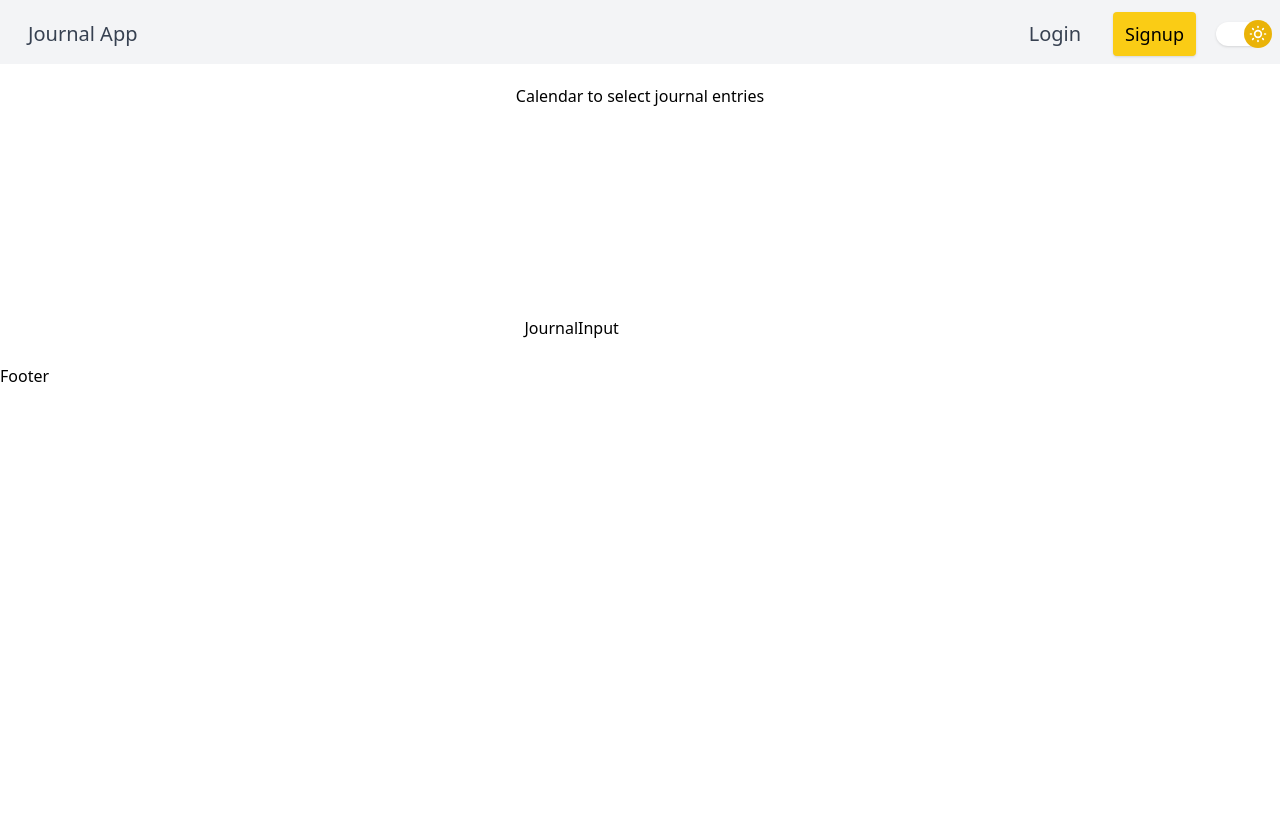
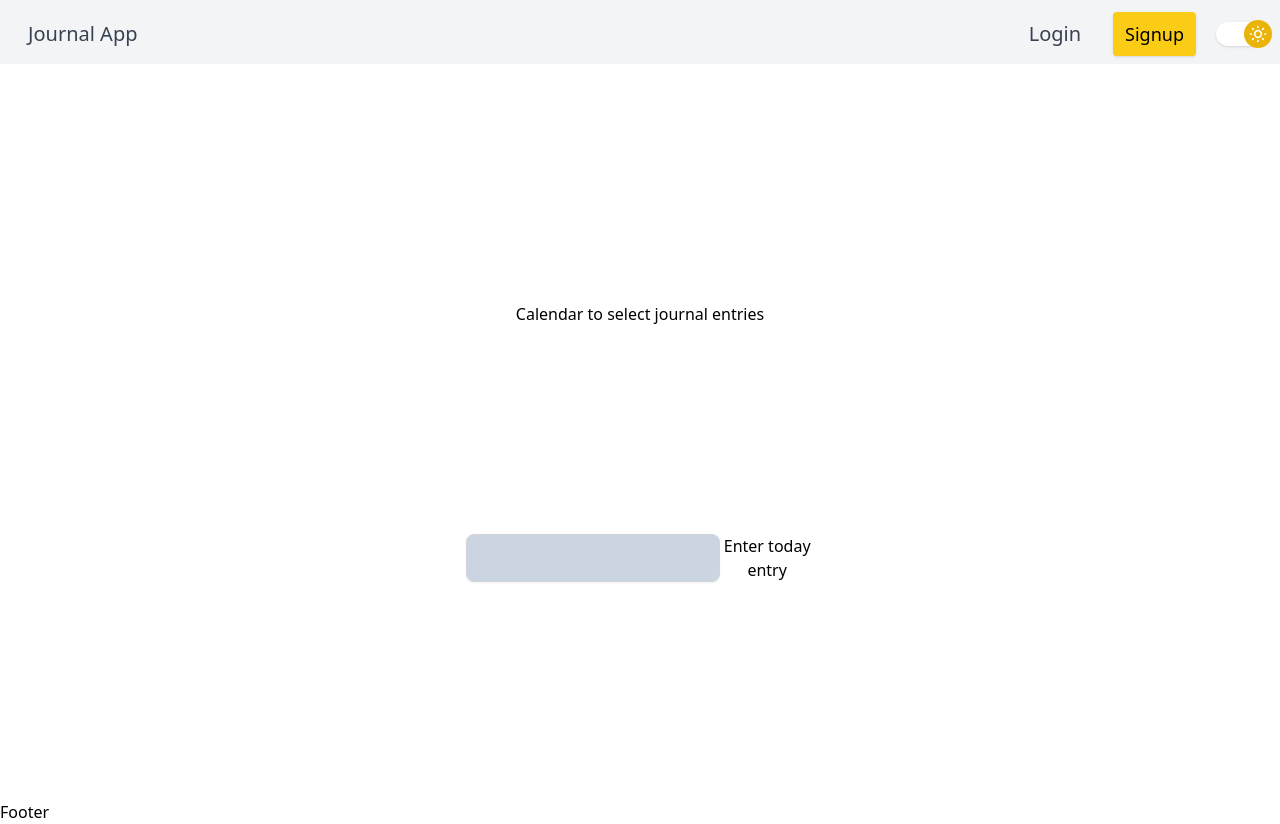
Before and after one commit to mhgamboa/diaray-app, a Next.js app: page /home in a window 1280 px wide. Before the commit the page ends 800 px from the top, so only its background shows below. Built offline with nearby package versions, Linux system fonts and the light colour scheme.

Commit message:
Work on login and form input

```diff
--- a/components/JournalInput.js
+++ b/components/JournalInput.js
@@ -2,10 +2,17 @@ import React from "react";
 
 export default function JournalInput() {
   return (
-    <section>
-      JournalInput
-      <form>
-        <input type="text" name="journal" id="journal" height={10} width="10" />
+    <section className="flex justify-center w-11/12 md:max-w-3xl">
+      <form className="w-full flex justify-center">
+        <input
+          type="text"
+          name="journal"
+          id="journal"
+          height={10}
+          width="10"
+          className="w-full bg-slate-300 border border-gray-300 rounded-lg shadow-sm dark:bg-gray-800 dark:text-white px-2 focus:border-indigo-500"
+        />
+        <button type="submit">Enter today entry</button>
       </form>
     </section>
   );
--- a/components/layout/Header.js
+++ b/components/layout/Header.js
@@ -15,7 +15,7 @@ const Header = ({ toggleDark, dark }) => {
   const font = "text-gray-700 dark:text-white hover:text-black py-5 px-3 md:text-xl";
   const section = "flex items-center justify-between space-x-5";
   return (
-    <div>
+    <header>
       <nav className="bg-gray-100 dark:bg-black h-16 fixed inset-x-0 z-10">
         {/* Content Width */}
         <div className="max-w-6xl lg:max-w-7xl mx-auto px-4">
@@ -86,7 +86,7 @@ const Header = ({ toggleDark, dark }) => {
           <DarkModeButton toggleDark={toggleDark} dark={dark} />
         </div>
       </div>
-    </div>
+    </header>
   );
 };
 
--- a/components/layout/Layout.js
+++ b/components/layout/Layout.js
@@ -9,7 +9,7 @@ const Layout = ({ children }) => {
   return (
     <div className={dark}>
       <Header toggleDark={toggleDark} dark={dark} />
-      <div className="pt-16">{children}</div>
+      <main className="pt-16 min-h-screen flex items-center justify-center">{children}</main>
       <Footer />
     </div>
   );
--- a/pages/home.js
+++ b/pages/home.js
@@ -2,13 +2,12 @@ import JournalInput from "../components/JournalInput.js";
 export default function Home() {
   return (
     <>
-      <main className="flex flex-col items-center space-y-52 mt-5">
+      <div className="flex flex-col items-center space-y-52 mt-5">
         <div>
           <h1>Calendar to select journal entries</h1>
         </div>
-
         <JournalInput />
-      </main>
+      </div>
     </>
   );
 }
--- a/pages/login/index.js
+++ b/pages/login.js
@@ -3,14 +3,14 @@ import Head from "next/head";
 
 const Login = () => {
   return (
-    <div>
+    <>
       <Head>
         <title>Journal App - Login</title>
-        <meta name="description" content="Generated by create next app" />
+        <meta name="description" content="Login Page for journal app" />
         <link rel="icon" href="/favicon.ico" />
       </Head>
-      <main>Login</main>
-    </div>
+      <div className="bg-red-900 w-11/12 h-80">content</div>
+    </>
   );
 };
 
```
